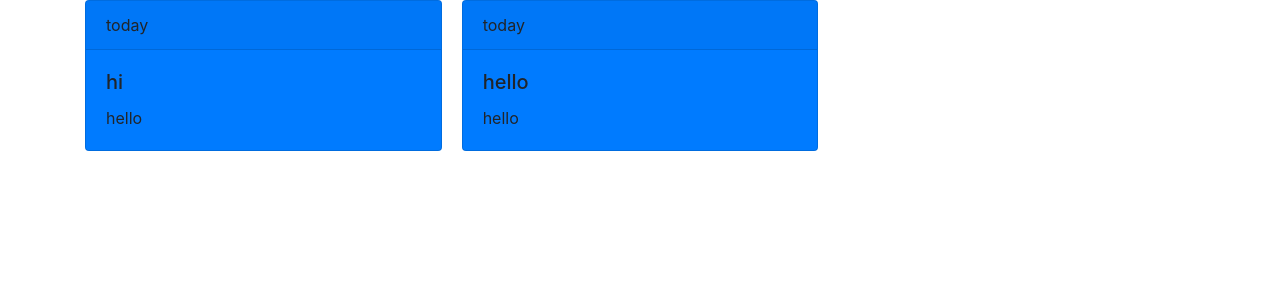
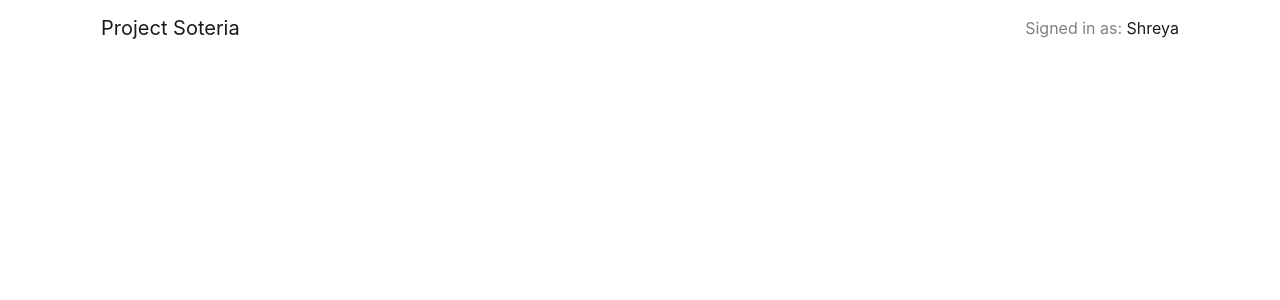
Before and after one commit to projectsoteria/test-react-app, a React (Create React App) app: page / in a window 1280 px wide. Shown: the top 300 px of the page. Built offline with nearby package versions, Linux system fonts and the light colour scheme.

Commit message:
add articles and navbar

```diff
--- a/src/App.js
+++ b/src/App.js
@@ -3,13 +3,21 @@ import Container from "react-bootstrap/Container";
 import Row from "react-bootstrap/Row";
 import Col from "react-bootstrap/Col";
 import PostContainer from "./components/PostContainer";
+import ArticleContainer from "./components/ArticleContainer";
+import Navbar from "./components/Navbar";
 
 function App() {
   return (
     <Container>
       <Row>
         <Col>
-          <PostContainer></PostContainer>
+          <Navbar title="Project Soteria" user="Shreya"></Navbar>
+        </Col>
+      </Row>
+      <Row>
+        <Col>
+          <PostContainer postData={[]}></PostContainer>
+          <ArticleContainer articleData={[]}></ArticleContainer>
         </Col>
       </Row>
     </Container>
--- /dev/null
+++ b/src/components/Article.js
@@ -0,0 +1,14 @@
+import React from 'react';
+import Card from 'react-bootstrap/Card';
+
+export default function({author, text, imageUrl, date, comments}) {
+  return (
+    <Card bg="primary">
+      <Card.Header>{date}</Card.Header>
+      <Card.Body>
+        <Card.Title>{author}</Card.Title>
+        <Card.Text>{text}</Card.Text>
+      </Card.Body>
+    </Card>
+  )
+}
--- /dev/null
+++ b/src/components/ArticleContainer.js
@@ -0,0 +1,23 @@
+import React from "react";
+import Article from "./Article"
+import CardColumns from "react-bootstrap/CardColumns";
+
+export default function ({articleData})
+{
+  const articles = articleData.map((article) => {
+    return (
+      <Article
+      author={article.author}
+      date={article.date}
+      text={article.text}
+      img={article.imgUrl}
+      key={article.author + article.text}
+      > </Article>
+    )
+  });
+  return (
+    <div>
+      <CardColumns>{articles}</CardColumns>
+    </div>
+  );
+}
--- /dev/null
+++ b/src/components/Navbar.js
@@ -0,0 +1,33 @@
+import React from "react";
+import Navbar from "react-bootstrap/Navbar";
+import Button from "react-bootstrap/Button";
+import Form from "react-bootstrap/Form";
+
+export default function ({ title, user }) {
+  let content = undefined;
+  console.log(user);
+  if (user === undefined) {
+    ///content is button that says sign in
+    content = (
+      <Form inline>
+        <Button variant="primary">Sign In</Button>
+      </Form>
+    );
+  } else {
+    ///text says signed in user is username
+    content = (
+      <Navbar.Text>
+        Signed in as: <a href="#login">{user}</a>
+      </Navbar.Text>
+    );
+  }
+  return (
+    <Navbar>
+      <Navbar.Brand href="#home">{title}</Navbar.Brand>
+      <Navbar.Toggle />
+      <Navbar.Collapse className="justify-content-end">
+        {content}
+      </Navbar.Collapse>
+    </Navbar>
+  );
+}
--- a/src/components/PostContainer.js
+++ b/src/components/PostContainer.js
@@ -2,22 +2,7 @@ import React from "react";
 import Post from "./Post";
 import CardColumns from "react-bootstrap/CardColumns";
 
-export default function ({ author, text, imageUrl, date, comments }) {
-  const postData = [
-    {
-      author: "hi",
-      date: "today",
-      text: "hello",
-      img:
-        "https://bakingamoment.com/wp-content/uploads/2020/01/IMG_7173-white-bread-2.jpg",
-    },
-    {
-      author: "hello",
-      date: "today",
-      text: "hello",
-      img: "",
-    },
-  ];
+export default function ({ postData }) {
   const posts = postData.map((post) => {
     return (
       <Post
```
